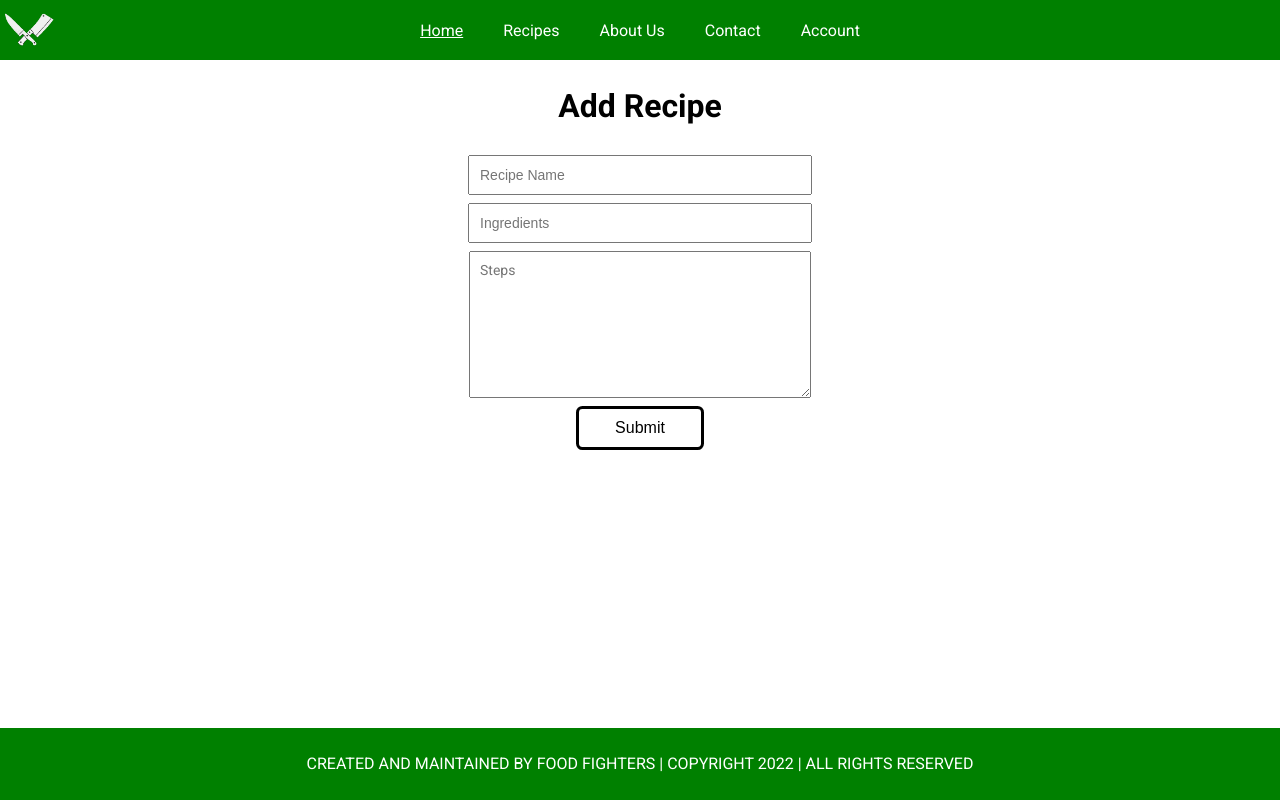
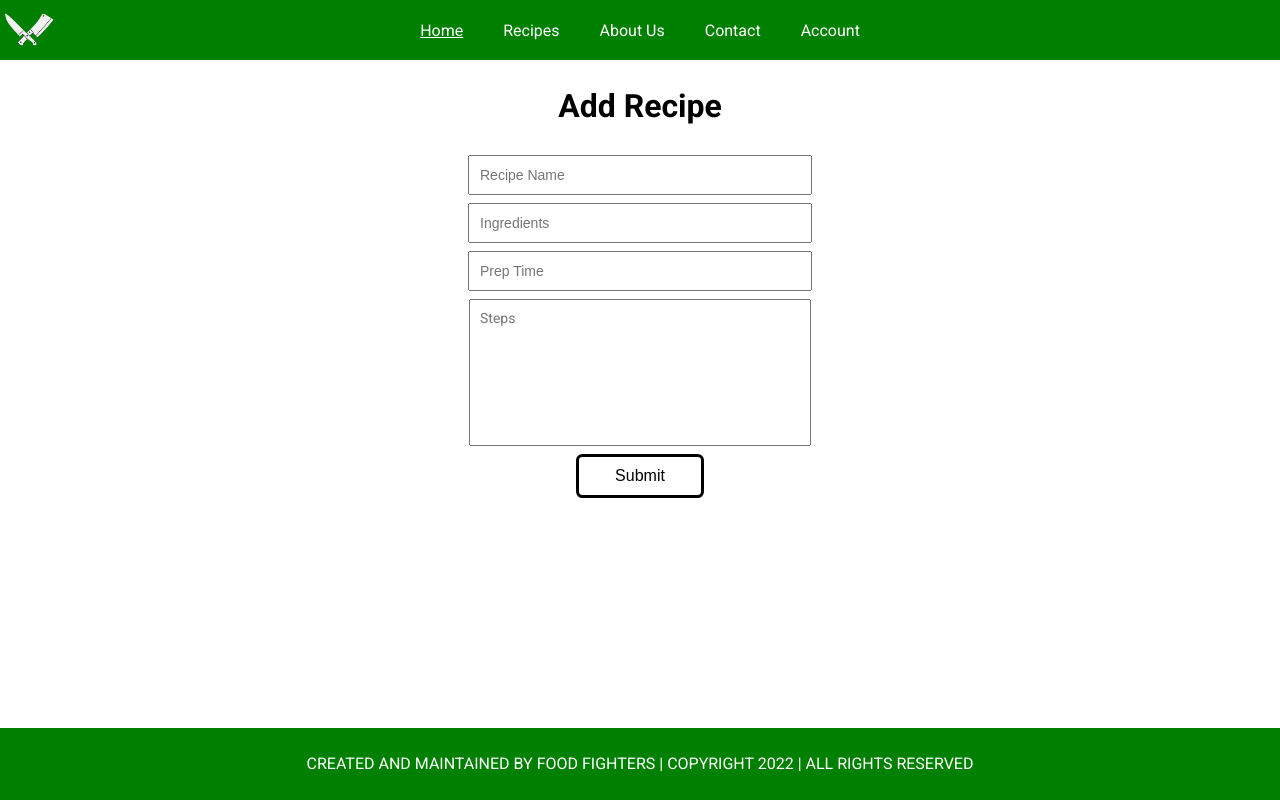
Before and after one commit to akiofujita/Food-Fighters, a React (Create React App) app in the folder food-fighters-ui/: page /Recipe in a window 1280 px wide. Built offline with nearby package versions, Linux system fonts and the light colour scheme.

Commit message:
Add prep time user input

```diff
--- a/food-fighters-ui/src/pages/recipe/InputForm.css
+++ b/food-fighters-ui/src/pages/recipe/InputForm.css
@@ -24,6 +24,8 @@ textarea {
 
   padding: 10px 10px 10px 10px;
   margin: 4px 4px 4px 4px;
+
+  resize: none;
 }
 
 #submitBtn {
--- a/food-fighters-ui/src/pages/recipe/InputForm.js
+++ b/food-fighters-ui/src/pages/recipe/InputForm.js
@@ -5,18 +5,20 @@ class InputForm extends React.Component {
   constructor(props) {
     super(props);
     this.state = {
-      value_recipe_name: "",
-      value_ingredients: "",
-      value_steps: ""
+      val_recipe_name: "",
+      val_ingredients: "",
+      val_prep_time:   "",
+      val_steps:       ""
     };
     this.handleChange = this.handleChange.bind(this);
   }
 
   handleChange(event) {
     this.setState({
-      value_recipe_name: event.target.value_recipe_name,
-      value_ingredients: event.target.value_ingredients,
-      value_steps: event.target.value_steps
+      val_recipe_name: event.target.val_recipe_name,
+      val_ingredients: event.target.val_ingredients,
+      val_prep_time:   event.target.val_prep_time,
+      val_steps:       event.target.val_steps
     });
   }
 
@@ -29,7 +31,7 @@ class InputForm extends React.Component {
             id="recipe_name"
             name="recipe_name"
             placeholder='Recipe Name'
-            value={this.state.value_recipe_name}
+            value={this.state.val_recipe_name}
             onChange={this.handleChange}
             required
             />
@@ -38,7 +40,16 @@ class InputForm extends React.Component {
             id="ingredients"
             name="ingredients"
             placeholder='Ingredients'
-            value={this.state.value_ingredients}
+            value={this.state.val_ingredients}
+            onChange={this.handleChange}
+            required
+            />
+          <input
+            type="text"
+            id="prep_time"
+            name="prep_time"
+            placeholder='Prep Time'
+            value={this.state.val_prep_time}
             onChange={this.handleChange}
             required
             />
@@ -47,7 +58,7 @@ class InputForm extends React.Component {
             type='text'
             name='steps'
             placeholder='Steps'
-            value={this.state.steps}
+            value={this.state.val_steps}
             onChange={this.handleChange}
           />
           <input
```
